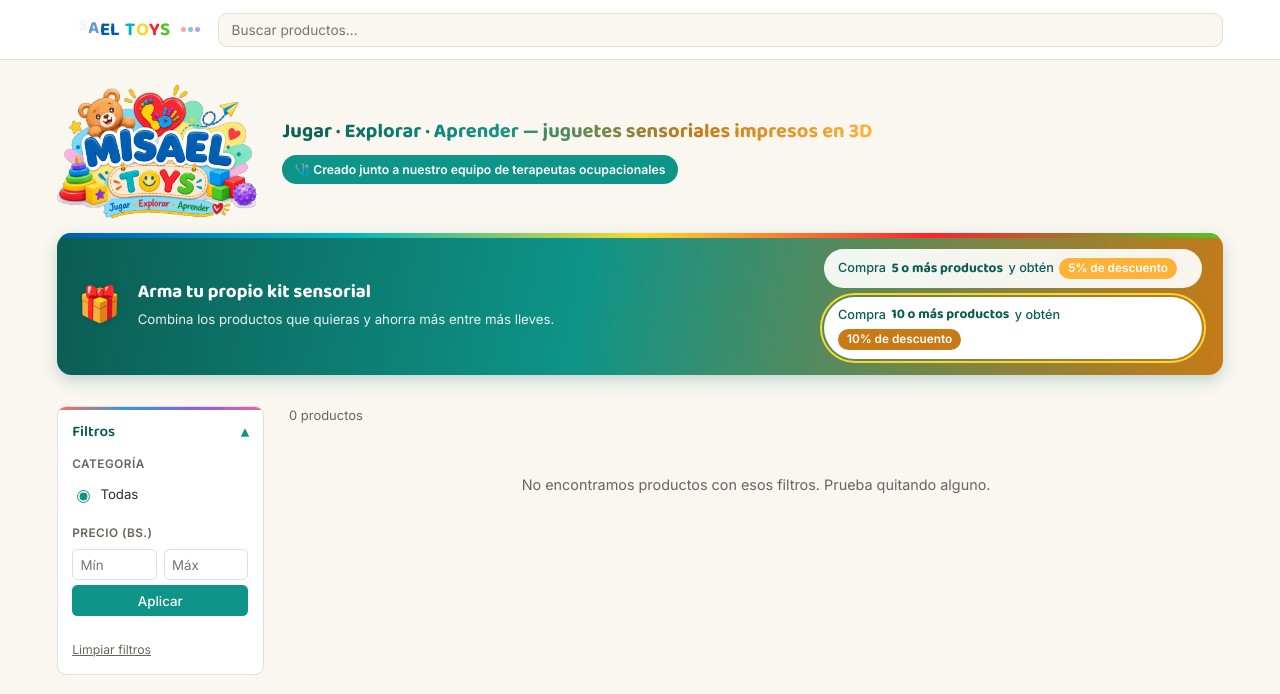
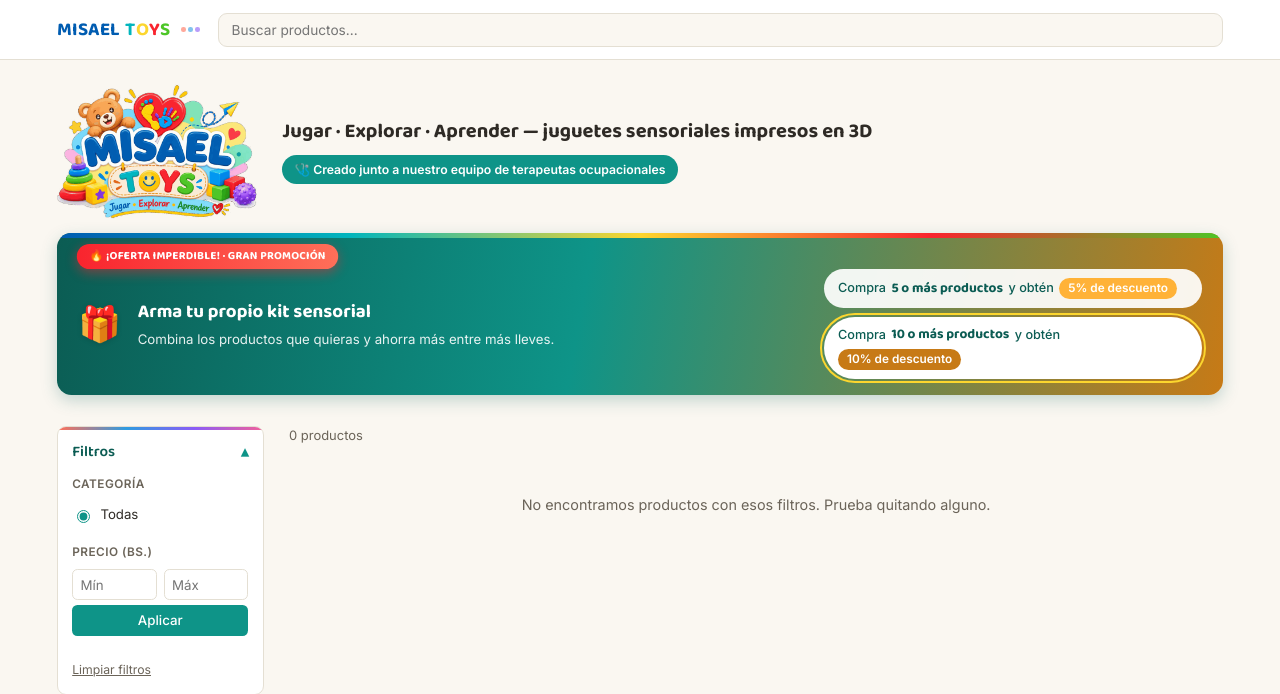
Before and after one commit to casoval/misael_toys, a Django app: page / in a window 1280 px wide. Shown: the top 694 px of the page. Run offline with Django 5.2, Linux system fonts and the light colour scheme; data comes from the database, SQL or seed files in the repository; data that the repository does not hold is empty; some libraries are stand-ins or nearby versions.

Commit message:
mejora de lading v4

```diff
--- a/static/css/style.css
+++ b/static/css/style.css
@@ -228,15 +228,15 @@
 /* --- Intro: junto al logo, letra grande y colorida --- */
 .intro {
   margin: 0;
-  color: var(--teal-dark);
+  /* Antes tenía un degradado de varios colores con "background-clip: text"
+     que en varias pantallas se veía poco legible. Se deja un solo color
+     oscuro y sólido (--ink, el mismo tono oscuro usado para el texto
+     normal del sitio) para que se lea perfectamente en cualquier fondo. */
+  color: var(--ink);
   font-family: 'Baloo 2', 'Inter', sans-serif;
   font-weight: 700;
   font-size: 1.4rem;
   line-height: 1.4;
-  background: linear-gradient(90deg, var(--teal-dark) 0%, var(--teal) 35%, var(--marigold-dark) 70%, var(--marigold) 100%);
-  -webkit-background-clip: text;
-  -webkit-text-fill-color: transparent;
-  background-clip: text;
 }
 
 @media (max-width: 700px) {
@@ -260,6 +260,7 @@
   background: linear-gradient(100deg, var(--teal-dark) 0%, var(--teal) 45%, var(--marigold-dark) 100%);
   border-radius: 1rem;
   padding: 1.125rem 1.5rem;
+  padding-top: 2.5rem;
   box-shadow: 0 0.375rem 1.125rem rgba(31, 111, 107, 0.25);
 }
 
@@ -269,6 +270,56 @@
   top: 0; left: 0; right: 0;
   height: 0.3125rem;
   background: linear-gradient(90deg, #005CB1, #01B5BD, #FCD62E, #F9242E, #4DC627);
+}
+
+/* Brillo diagonal que recorre el banner de vez en cuando, como un
+   destello de "oferta especial" pasando por encima del fondo. */
+.promo-banner-inner::after {
+  content: "";
+  position: absolute;
+  top: 0;
+  left: -60%;
+  width: 40%;
+  height: 100%;
+  background: linear-gradient(120deg, transparent, rgba(255,255,255,0.4), transparent);
+  transform: skewX(-20deg);
+  animation: promo-brillo 3.5s ease-in-out infinite;
+  pointer-events: none;
+}
+
+@keyframes promo-brillo {
+  0%   { left: -60%; }
+  45%  { left: 130%; }
+  100% { left: 130%; }
+}
+
+/* Etiqueta "¡Oferta imperdible!" que salta a la vista con un pulso
+   suave, para reforzar la idea de gran promoción / no te lo pierdas. */
+.promo-badge {
+  position: absolute;
+  top: 0.75rem;
+  left: 1.5rem;
+  display: inline-flex;
+  align-items: center;
+  gap: 0.3rem;
+  background: linear-gradient(90deg, #F9242E, #FF6F59);
+  color: #fff;
+  font-family: 'Baloo 2', 'Inter', sans-serif;
+  font-weight: 800;
+  font-size: 0.78rem;
+  letter-spacing: 0.02em;
+  text-transform: uppercase;
+  padding: 0.3rem 0.85rem;
+  border-radius: 999px;
+  box-shadow: 0 0.25rem 0.75rem rgba(249, 36, 46, 0.45);
+  animation: promo-badge-pulso 1.7s ease-in-out infinite;
+  z-index: 2;
+  white-space: nowrap;
+}
+
+@keyframes promo-badge-pulso {
+  0%, 100% { transform: scale(1); box-shadow: 0 0.25rem 0.75rem rgba(249, 36, 46, 0.45); }
+  50%      { transform: scale(1.08); box-shadow: 0 0.3rem 1.1rem rgba(249, 36, 46, 0.7); }
 }
 
 .promo-icono {
--- a/templates/catalogo/home.html
+++ b/templates/catalogo/home.html
@@ -27,6 +27,7 @@
 
 <div class="promo-banner">
   <div class="promo-banner-inner">
+    <span class="promo-badge">🔥 ¡Oferta imperdible! · Gran promoción</span>
     <span class="promo-icono" aria-hidden="true">🎁</span>
     <div class="promo-texto">
       <p class="promo-titulo">Arma tu propio kit sensorial</p>
```
Also changed, not shown: other parts of static/css/style.css (+42 -17 lines).
